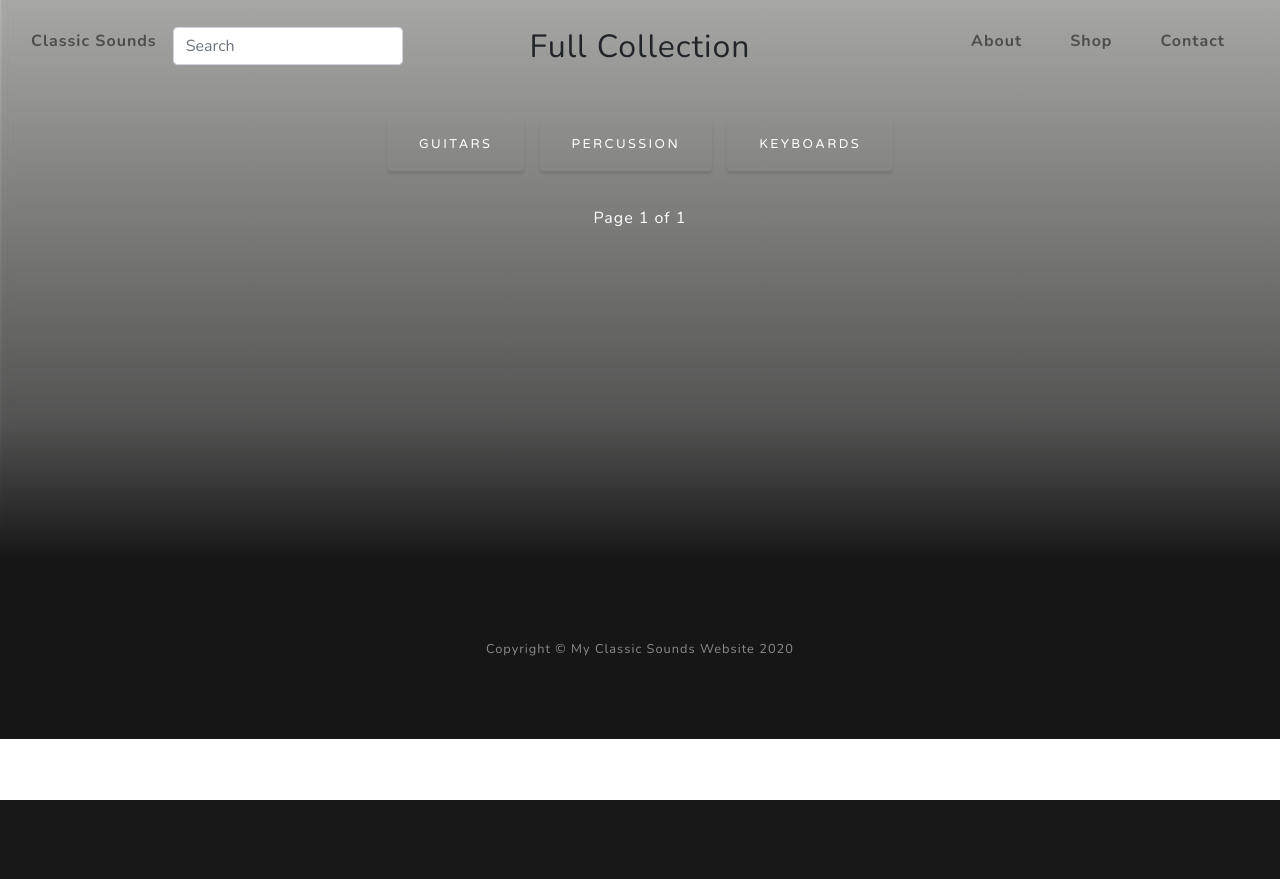
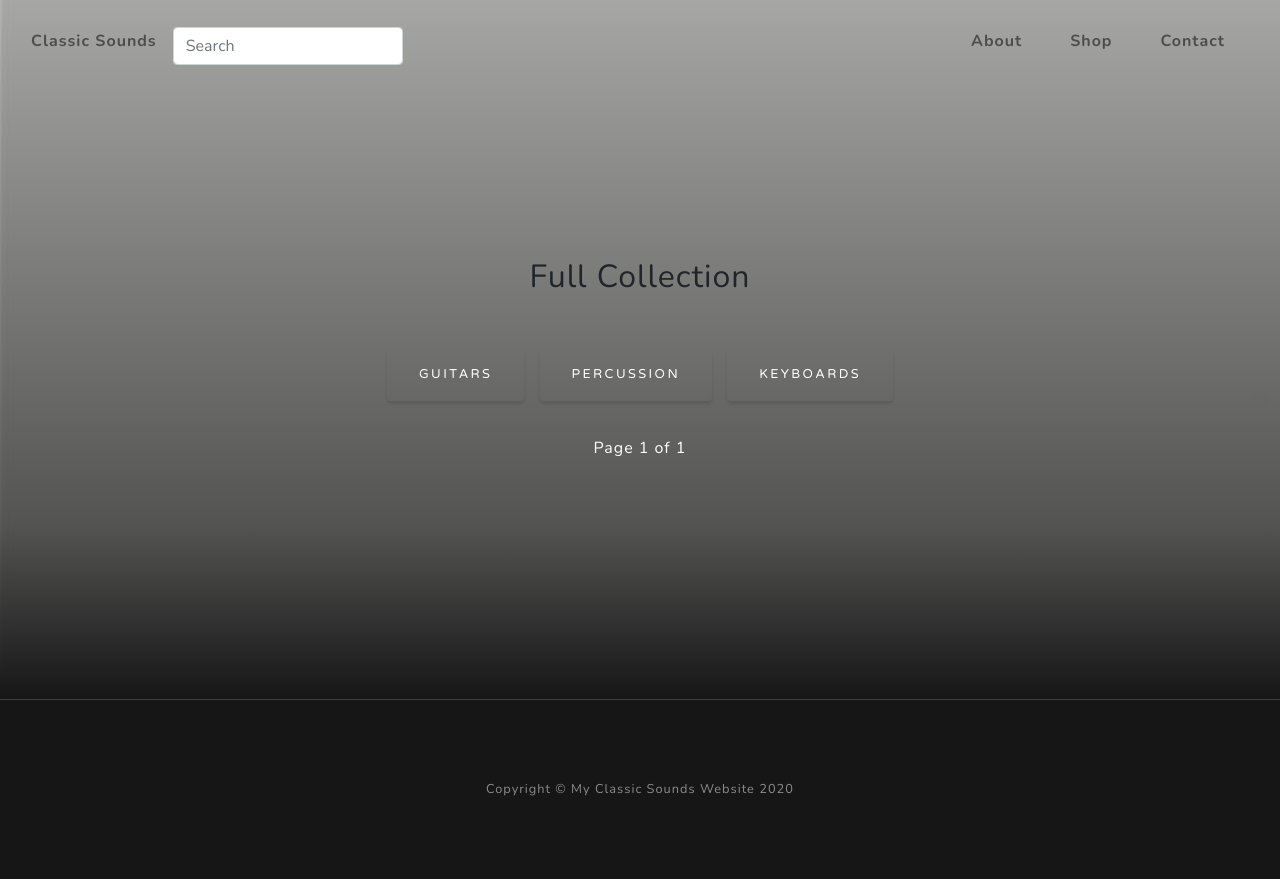
Before and after one commit to Mofarrell1967/classic-sounds-music, a Django app: page /products/ in a window 1280 px wide. Before the commit the page ends 800 px from the top, so only its background shows below. Run offline with Django 3.2, Linux system fonts and the light colour scheme; data that the repository does not hold is empty; some libraries are stand-ins or nearby versions.

Commit message:
Added new product page styles to custom.css

```diff
--- a/static/css/custom.css
+++ b/static/css/custom.css
@@ -109,12 +109,22 @@ caption p {
   font-size: 20px;
 }
 
-.p_name {
-  font-size: 24;
+.product_heading {
+  padding-top: 100px;
+}
+
+.guitar_panel {
+  background-color: #fff;
+  margin: 10px;
+  padding-bottom: 5px;
 }
 
 .product_layout {
   padding-top: 150px;
+}
+
+read_more {
+  font-size: 24;
 }
 
 .icon-bar {
@@ -197,16 +207,6 @@ caption p {
   padding-top: 400px;
 }
 
-.guitar_panel {
-  background-color: #fff;
-  margin: 10px;
-  padding-bottom: 5px;
-}
-
-.product_layout {
-  padding-top: 20px;
-}
-
 .orders_empty {
   font-weight: 700;
   text-align: center;
```
